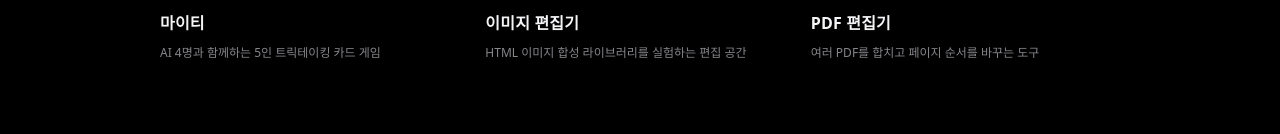
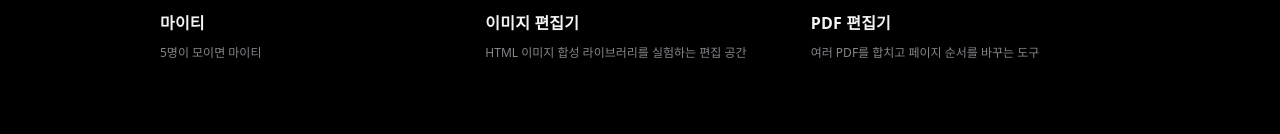
Before and after one commit to yummjin/port, a Next.js app: page /playground in a window 1280 px wide. Shown: the part 509-643 px from the top of the page. Built offline with nearby package versions, Linux system fonts and the light colour scheme.

Commit message:
chore : 마이티 소개 문구를 바꿔요

```diff
--- a/src/pages/playground/index.tsx
+++ b/src/pages/playground/index.tsx
@@ -12,7 +12,7 @@ const EXPERIMENTS = [
   {
     href: "/playground/mighty",
     title: "마이티",
-    description: "AI 4명과 함께하는 5인 트릭테이킹 카드 게임",
+    description: "5명이 모이면 마이티",
     Icon: RiPokerSpadesFill,
   },
   {
--- a/src/pages/playground/mighty.tsx
+++ b/src/pages/playground/mighty.tsx
@@ -85,18 +85,14 @@ export default function MightyPage() {
     <>
       <Head>
         <title>마이티</title>
-        <meta
-          name="description"
-          content="AI 4명과 함께하는 5인 마이티 카드 게임"
-        />
+        <meta name="description" content="5명이 모이면 마이티" />
       </Head>
 
       <main className="px-content mx-auto flex max-w-[1000px] flex-col gap-6 pt-12 pb-20">
         <div className="flex flex-col gap-2">
           <h1 className="text-section text-foreground">마이티</h1>
           <p className="text-body-small text-secondary">
-            AI 4명과 함께하는 5인 트릭테이킹 카드 게임이에요. 기루다와 공약을
-            걸고 주공 팀과 야당 팀으로 나뉘어 점수 카드 20장을 다퉈요.
+            5명이 모이면? 마이티~
           </p>
         </div>
 
```
